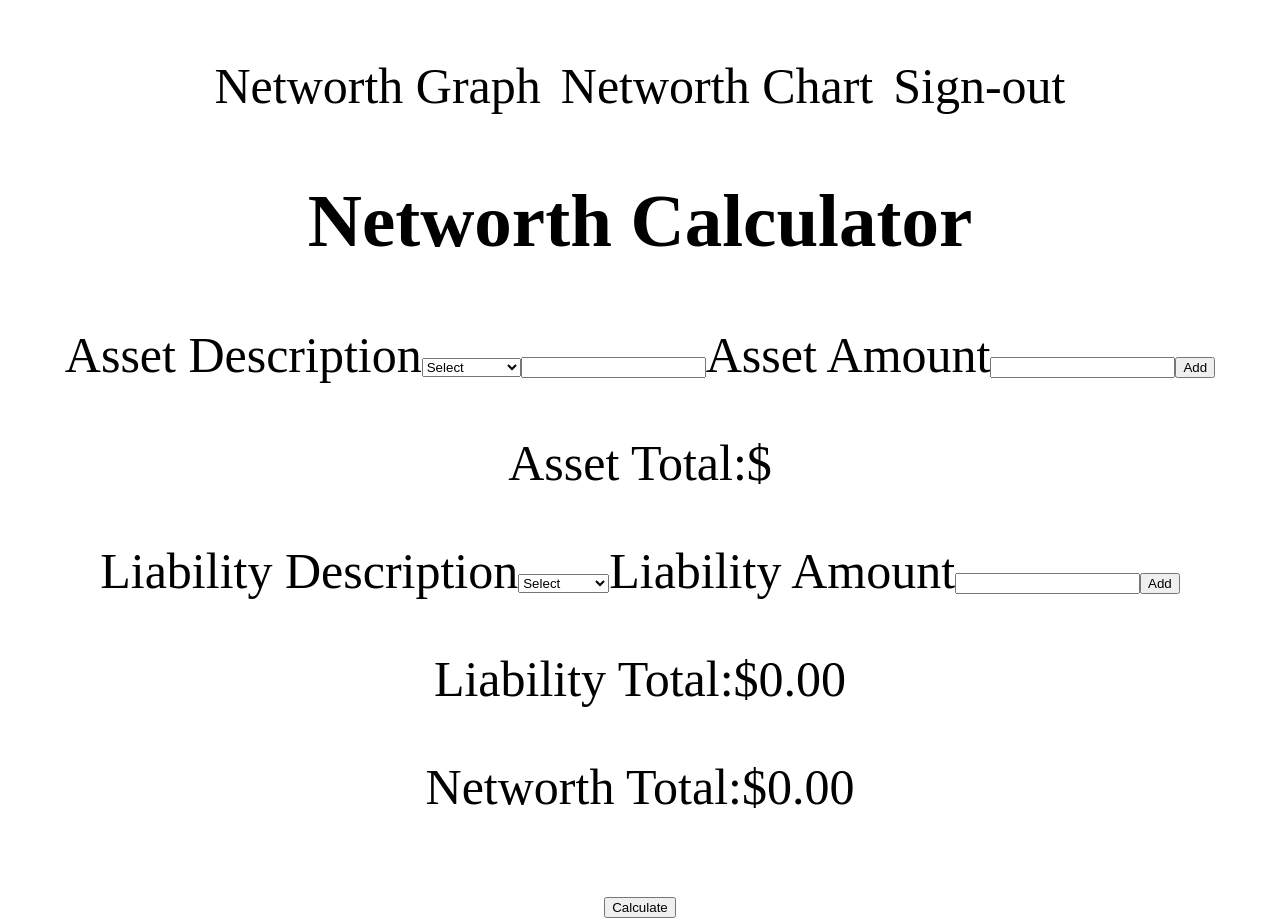
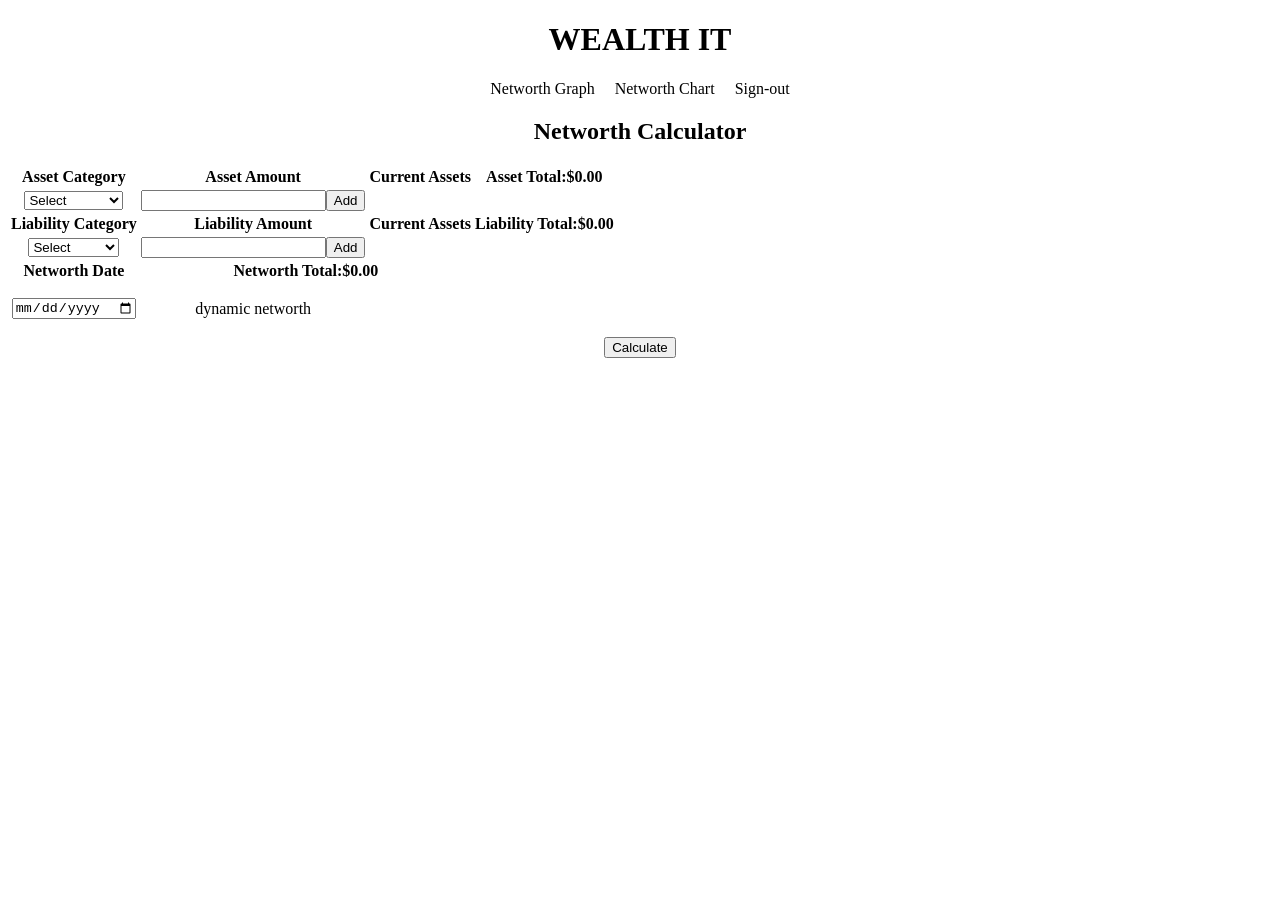
Before and after one commit to FranklynRod/wealthit_client, a React (Create React App) app: page / in a window 1280 px wide. After the commit the page ends 800 px from the top, so only its background shows below. Built offline with nearby package versions, Linux system fonts and the light colour scheme; a web font is replaced by a local one.

Commit message:
fix: worked on functionality in networth, asset, and liability components

```diff
--- a/src/components/Asset/Asset.js
+++ b/src/components/Asset/Asset.js
@@ -1,32 +1,47 @@
-import React from 'react'
+import React from "react";
 
-const Asset = ({onAddAsset, assets}) => {
-
+const Asset = ({ onAddAsset, assets }) => {
   //Add user input into object
   const handleAddAsset = () => {
-        const assetCategory = document.getElementById('assets').value;
-        const assetAmount = document.getElementById('asset-amount').value || 0;
+    const assetValue = document.getElementById('liabilities').value
+    if ( assetValue !== ''){
+    const assetCategory = document.getElementById("assets").value;
+    const assetAmount = document.getElementById("asset-amount").value || 0;
 
     const newAsset = {
       category: assetCategory,
       amount: assetAmount,
-        }
-        console.log('handleAsset', newAsset)
-       onAddAsset(newAsset)
+    };
+    console.log("handleAsset", newAsset);
+    onAddAsset(newAsset);
 
     //Clear Inputs
-     document.getElementById('assets').value = 'select';
-     document.getElementById('asset-amount').value = '';
-
-    }
+    document.getElementById("assets").value = "select";
+    document.getElementById("asset-amount").value = "";
+  }};
 
   const getAssetTotal = () => {
-
-    return assets.reduce((total,asset)=> total + asset.amount, 0).toFixed(2)}
-
+    if (Array.isArray(assets)) {
+      return assets.reduce((total, asset) => total + parseFloat(asset.amount), 0).toFixed(2);
+    } else {
+      return 0;
+    }
+  };
 
   return (
-    <><label htmlFor="assets">Asset Description</label>
+    <>
+      <tr>
+        <th>
+          <label htmlFor="assets">Asset Category</label>
+        </th>
+        <th>Asset Amount</th>
+        <th>Current Assets</th>
+        <th>
+          Asset Total:${getAssetTotal()}
+        </th>
+      </tr>
+      <tr>
+        <td>
           <select id="assets" name="assets">
             <option value="select">Select</option>
             <option value="cash">Cash</option>
@@ -34,20 +49,37 @@ const Asset = ({onAddAsset, assets}) => {
             <option value="investment">Investment</option>
             <option value="equity">Home Equity</option>
             <option value="other">Other</option>
-      </select><input type="text" name="other" id="asset-amount"></input>
-      {document.getElementById('assets')?.value === 'other' && (
-        <input type="text" name="other" id="other" placeholder="Other description" />
+            <input type="text" name="other" id="asset-amount"></input>
+            {document.getElementById("assets")?.value === "other" && (
+              <input
+                type="text"
+                name="other"
+                id="other"
+                placeholder="Other description"
+              />
             )}
-        Asset Amount
-        <input type="number" id='asset-amount'></input>
+          </select>
+        </td>
+        <td>
+          <input type="number" id="asset-amount"></input>
           <button onClick={handleAddAsset}>Add</button>
-        <p>Asset Total:${getAssetTotal} </p>
+        </td>
+        <td>
+          {/* static method to check if assets  is an array then display*/}
           <ul>
-            {assets?.map((asset, index) => (<li key={index}>{asset.type}: ${asset.amount.toFixed(2)} </li>))}
+            {Array.isArray(assets) && assets.map((asset, index) => (
+              <li key={index}>
+                {asset.category}: ${asset.amount.toFixed(2)}{" "}
+              </li>
+            ))}
           </ul>
+        </td>
+        <td>
+
+      </td>
+      </tr>
     </>
+  );
+};
 
-  )
-}
-
-export default Asset
+export default Asset;
--- a/src/components/Header/Header.css
+++ b/src/components/Header/Header.css
@@ -1,4 +1,4 @@
-@font-face {
+/* @font-face {
     font-family: 'Rocher';
     base-palette: 9;
     src: url(https://assets.codepen.io/9632/RocherColorGX.woff2);
@@ -26,11 +26,11 @@
     base-palette: 9;
   } */
 
-  @font-palette-values --Purples {
+  /* @font-palette-values --Purples {
     font-family: Rocher;
     base-palette: 6;
   }
-
+   */
   /* @font-palette-values --Mint {
     font-family: Rocher;
     base-palette: 7;
--- a/src/components/Liability/Liability.js
+++ b/src/components/Liability/Liability.js
@@ -1,12 +1,11 @@
-import React, { useState } from 'react'
+import React from 'react'
 
-const Liability = ({liabilities}) => {
-        //Liability State
-
-          const [liabilityTotal, setLiabilityTotal ] = useState(0)
-
+const Liability = ({ onAddLiability,liabilities}) => {
           //Add user input into object
           const handleAddLiability = () => {
+            const liabilityValue = document.getElementById('liabilities').value
+            if ( liabilityValue !== '')
+            {
               const liabilityCategory = document.getElementById('liabilities').value;
               const liabilityAmount = parseFloat(document.getElementById('liability-amount').value) || 0;
 
@@ -14,20 +13,30 @@ const Liability = ({liabilities}) => {
                   category: liabilityCategory,
                   amount: liabilityAmount,
               }
-
-          //Update the current states
-        //    setLiabilities(...liabilities, newLiability)
-        //    setLiabilityTotal( liabilityTotal + liabilityAmount)
+              onAddLiability(newLiability);
 
            //Clear Inputs
            document.getElementById('liabilities').value = 'select';
            document.getElementById('liability-amount').value = '';
-
-          }
+          }}
+          const getLiabilityTotal = () => {
+            if (Array.isArray(liabilities)) {
+              return liabilities.reduce((total, liability) => total + parseFloat(liability.amount), 0).toFixed(2);
+            } else {
+              return 0;
+            }
+          };
   return (
     <>
-    <label for="liabilities" >Liability Description</label>
-        <select id="liabilities" name="liabilities">
+    <tr>
+      <th><label for="liabilities" >Liability Category</label></th>
+      <th> Liability Amount</th>
+      <th>Current Assets</th>
+      <th>Liability Total:${getLiabilityTotal()}</th>
+    </tr>
+    <tr>
+      <td>
+      <select id="liabilities" name="liabilities">
         <option value="select">Select</option>
           <option value="loan">Loan</option>
           <option value="credit-card">Credit Card</option>
@@ -38,13 +47,18 @@ const Liability = ({liabilities}) => {
         {document.getElementById('liabilities')?.value === 'other' && (
         <input type="text" name="other" id="other" placeholder="Other description" />
       )}
-        Liability Amount
+      </td>
+      <td>
         <input id='liability-amount'></input>
-        <button onClick={handleAddLiability}>Add</button>
-        <p>Liability Total:${liabilityTotal.toFixed(2)} </p>
+        <button onClick={handleAddLiability}>Add</button></td>
         <ul>
-            {liabilities.map((liability, index) => (<li key={index}>{liability.type}: ${liability.amount.toFixed(2)} </li>))}
+        {Array.isArray(liabilities) && liabilities.map((liability, index) => (
+              <li key={index}>
+                {liability.category}: ${liability.amount.toFixed(2)}{" "}
+              </li>
+            ))}
         </ul>
+    </tr>
         </>
   )
 }
--- a/src/components/NetworthCalculator/Networth.css
+++ b/src/components/NetworthCalculator/Networth.css
@@ -0,0 +1,4 @@
+th .networth-total{
+
+
+}
--- a/src/components/NetworthCalculator/NetworthCalculator.js
+++ b/src/components/NetworthCalculator/NetworthCalculator.js
@@ -9,12 +9,15 @@ const NetworthCalculator = () => {
     const [ networthTotal, setNetworthTotal ] = useState(0)
 
     const handleAddAsset = (newAsset) => {
+
       setAssets(...assets, newAsset)
     }
     const handleAddLiabilities = (newLiabilities) => {
+
       setLiabilities(...liabilities, newLiabilities)
     }
-    const handleCalculate = () => {
+    const handleCalculate = (event) => {
+      event.preventDefault()
       const assetTotal = assets.reduce((total,asset)=> total + asset.amount, 0)
       const liabilityTotal = liabilities.reduce((total,liability)=> total + liability.amount, 0)
       const netWorthCalculate = assetTotal +liabilityTotal
@@ -26,9 +29,24 @@ const NetworthCalculator = () => {
     <div>
       <h2>Networth Calculator</h2>
       <form>
-        <Asset onAddAsset={handleAddAsset} assets={assets}/>
-        <Liability onAddLiability={handleAddLiabilities} liabilities={liabilities}/>
-        <p>Networth Total:${networthTotal.toFixed(2)} </p>
+        <table>
+          <Asset onAddAsset={handleAddAsset} assets={assets}/>
+          <Liability onAddLiability={handleAddLiabilities} liabilities={liabilities}/>
+          <tr>
+          <th><label for="Networth">Networth Date</label></th>
+            <th colSpan="2" className="networth-total">Networth Total:${networthTotal.toFixed(2)} </th>
+          </tr>
+          <tr>
+        <td>
+          <input type="date"></input>
+        </td>
+        <td>
+        <p> dynamic networth</p>
+        </td>
+
+        </tr>
+        </table>
+
         <button onClick={handleCalculate}>Calculate</button>
       </form>
     </div>
```
Also changed, not shown: src/components/SignIn.js (+25 -0 lines), src/components/SignUp.js (+26 -0 lines). Lines whose indentation alone changed are shown as unchanged.
